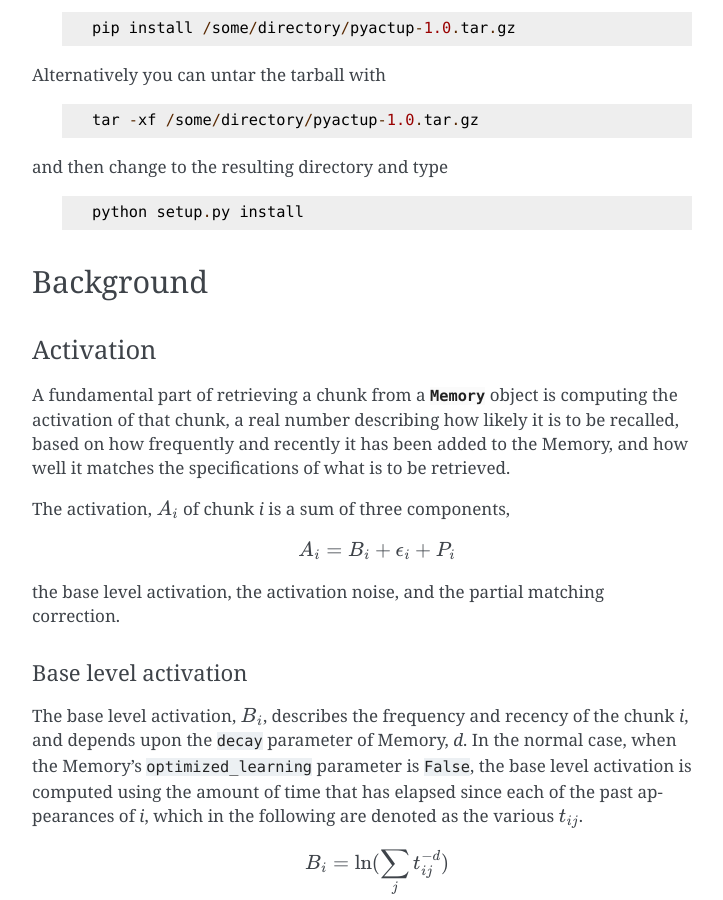
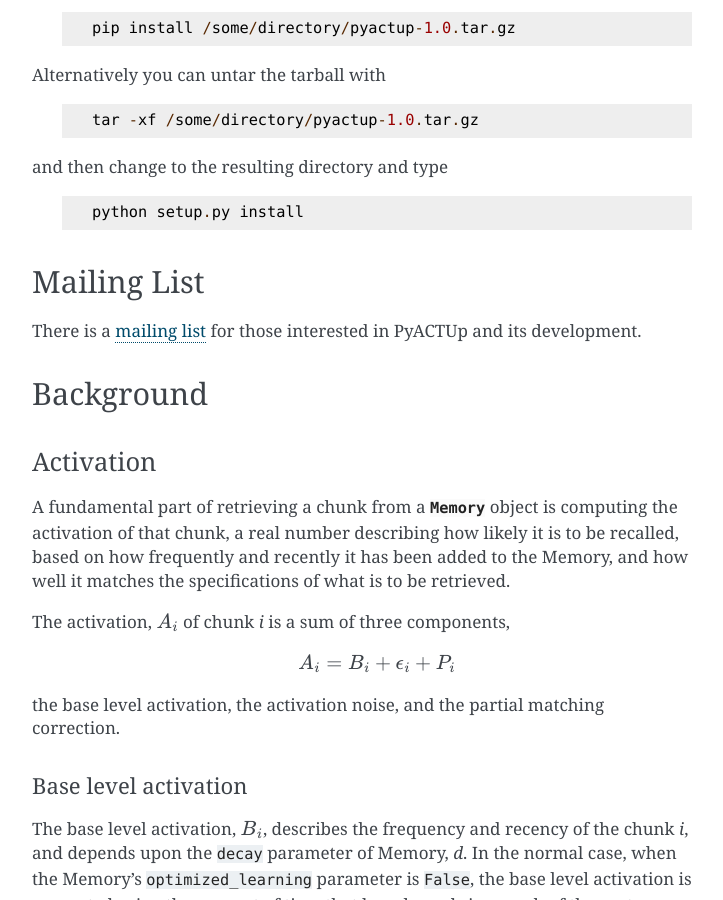
Before and after one commit to dfmorrison/pyactup, a Sphinx documentation site: the page built from doc/index.rst, in a window 1280 px wide and 900 px high, scrolled down 2113 px. Shown: the whole window, without its empty margins (388-1111 px from the left). Built offline with Sphinx 7.4.7, drawn with Linux system fonts in a browser that asks for light colours; formulas are drawn with MathJax 3.

Commit message:
update doc to cite the new mailing list

```diff
--- a/doc/index.rst
+++ b/doc/index.rst
@@ -107,6 +107,12 @@ Alternatively you can untar the tarball with
 and then change to the resulting directory and type
 
   .. parsed-literal:: python setup.py install
+
+
+Mailing List
+============
+
+There is a `mailing list <https://lists.andrew.cmu.edu/mailman/listinfo/pyactup-users>`_ for those interested in PyACTUp and its development.
 
 
 Background
```
